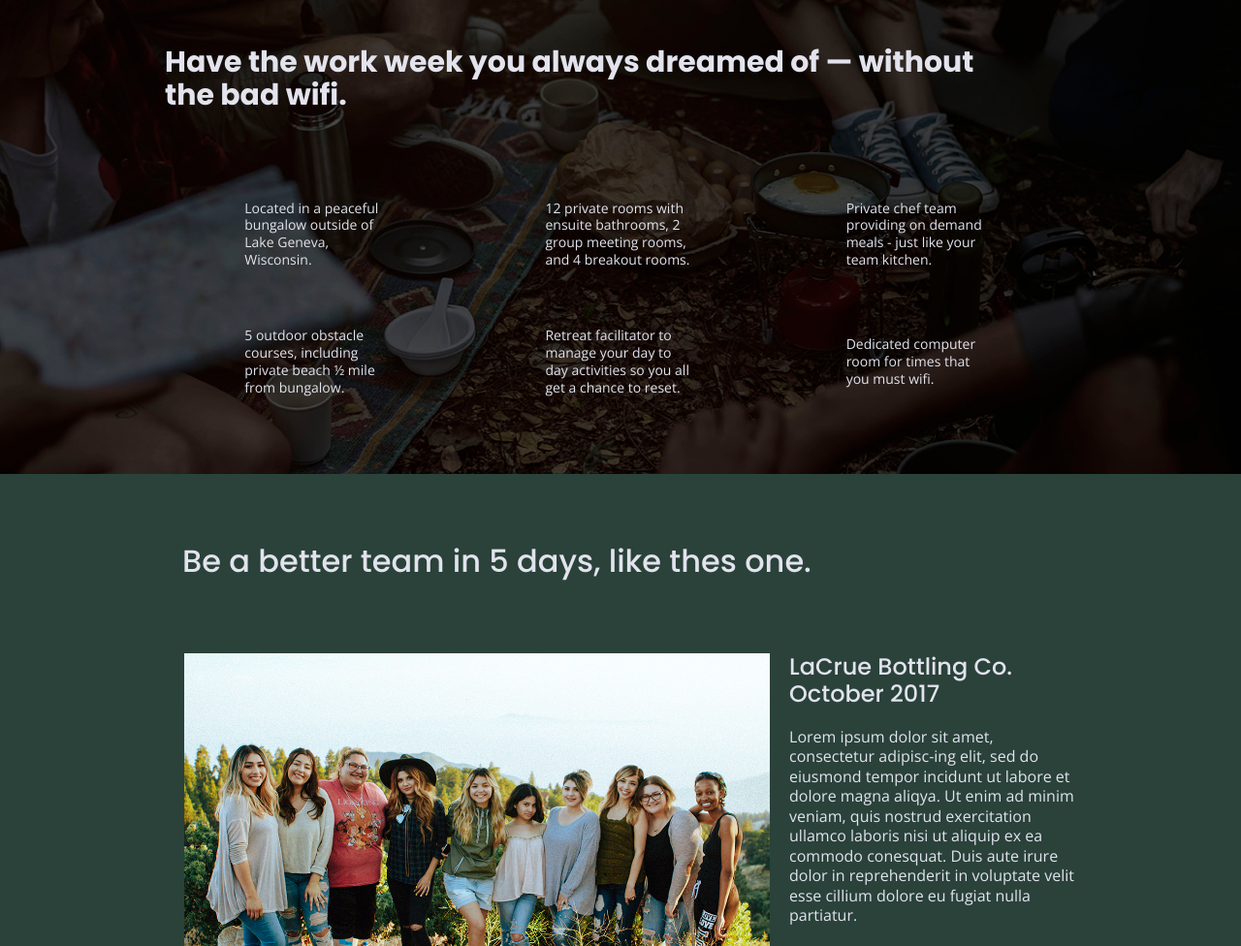
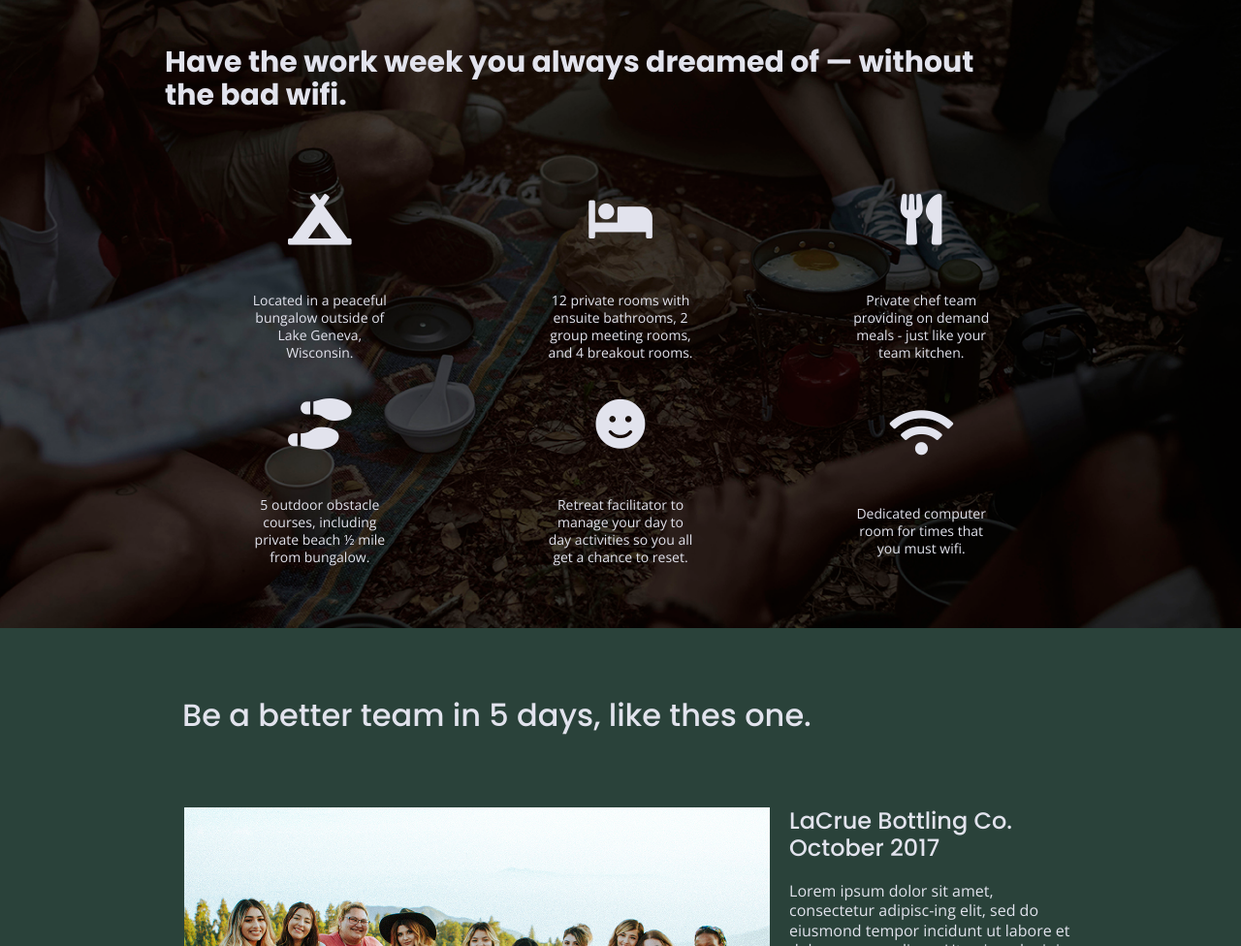
Before and after one commit to Bojan-Spasovski/Unplugged-website, a website built with Parcel: page index.html in a window 1280 px wide. Shown: the part 729-1705 px from the top of the page at 97% size. Built offline with nearby package versions, Linux system fonts and the light colour scheme.

Commit message:
added-icons

```diff
--- a/css/main.css
+++ b/css/main.css
@@ -284,7 +284,7 @@ textarea {
 
   .features article {
     width: 63%;
-    margin: 30px 0;
+
   }
 
   .features .features-items {
@@ -292,11 +292,34 @@ textarea {
     justify-content: center;
     align-items: center;
     flex-flow: row wrap;
+
   }
 
   .features p {
-    margin: 0;
+    text-align: center;
   }
+
+
+
+  .features i {
+    font-size: 3.75em;
+          margin-bottom: 20px;
+  }
+
+  .features .fontawesome-icon {
+    display: flex;
+    justify-content: center;
+    align-items: center;
+    margin-top: 25px;
+  }
+
+  .features .features-item-description {
+
+    display: flex;
+    justify-content: center;
+  }
+
+
 
   /* Reviews */
 
@@ -340,6 +363,10 @@ textarea {
     position: absolute;
     top: 0;
     left: 0;
+}
+
+.map figure {
+  margin: 0;
 }
 
 h2 {
@@ -694,6 +721,7 @@ footer .copyright {
 
   }
 
+
   .contact-section .content-wrapper h2 {
       width:80%;
   }
--- a/index.html
+++ b/index.html
@@ -18,6 +18,11 @@
 
   <link rel="manifest" href="site.webmanifest">
   <link rel="apple-touch-icon" href="icon.png">
+
+  <!-- FontAwesome CDN version 5.5 -->
+  <link rel="stylesheet" href="https://use.fontawesome.com/releases/v5.5.0/css/all.css"
+    integrity="sha384-B4dIYHKNBt8Bc12p+WXckhzcICo0wtJAoU8YZTY5qE0Id1GSseTk6S+L3BlXeVIU" crossorigin="anonymous">
+
   <!-- Place favicon.ico in the root directory -->
 
   <link rel="stylesheet" href="css/normalize.css">
@@ -85,6 +90,7 @@
         <div class="features-items">
           <article>
             <p class="fontawesome-icon">
+              <i class="fas fa-campground"></i>
             </p>
             <p class="features-item-description">
               Located in a peaceful bungalow outside of Lake Geneva, Wisconsin.
@@ -92,6 +98,7 @@
           </article>
           <article>
             <p class="fontawesome-icon">
+              <i class="fas fa-bed"></i>
             </p>
             <p class="features-item-description">
               12 private rooms with ensuite bathrooms, 2 group meeting rooms, and 4 breakout rooms.
@@ -99,6 +106,7 @@
           </article>
           <article>
             <p class="fontawesome-icon">
+              <i class="fas fa-utensils"></i>
             </p>
             <p class="features-item-description">
               Private chef team providing on demand meals - just like your team kitchen.
@@ -106,6 +114,7 @@
           </article>
           <article>
             <p class="fontawesome-icon">
+              <i class="fas fa-shoe-prints"></i>
             </p>
             <p class="features-item-description">
               5 outdoor obstacle courses, including private beach ½ mile from bungalow.
@@ -113,6 +122,7 @@
           </article>
           <article>
             <p class="fontawesome-icon">
+              <i class="fas fa-smile"></i>
             </p>
             <p class="features-item-description">
               Retreat facilitator to manage your day to day activities so you all get a chance to reset.
@@ -120,6 +130,7 @@
           </article>
           <article>
             <p class="fontawesome-icon">
+              <i class="fas fa-wifi"></i>
             </p>
             <p class="features-item-description">
               Dedicated computer room for times that you must wifi.
```
